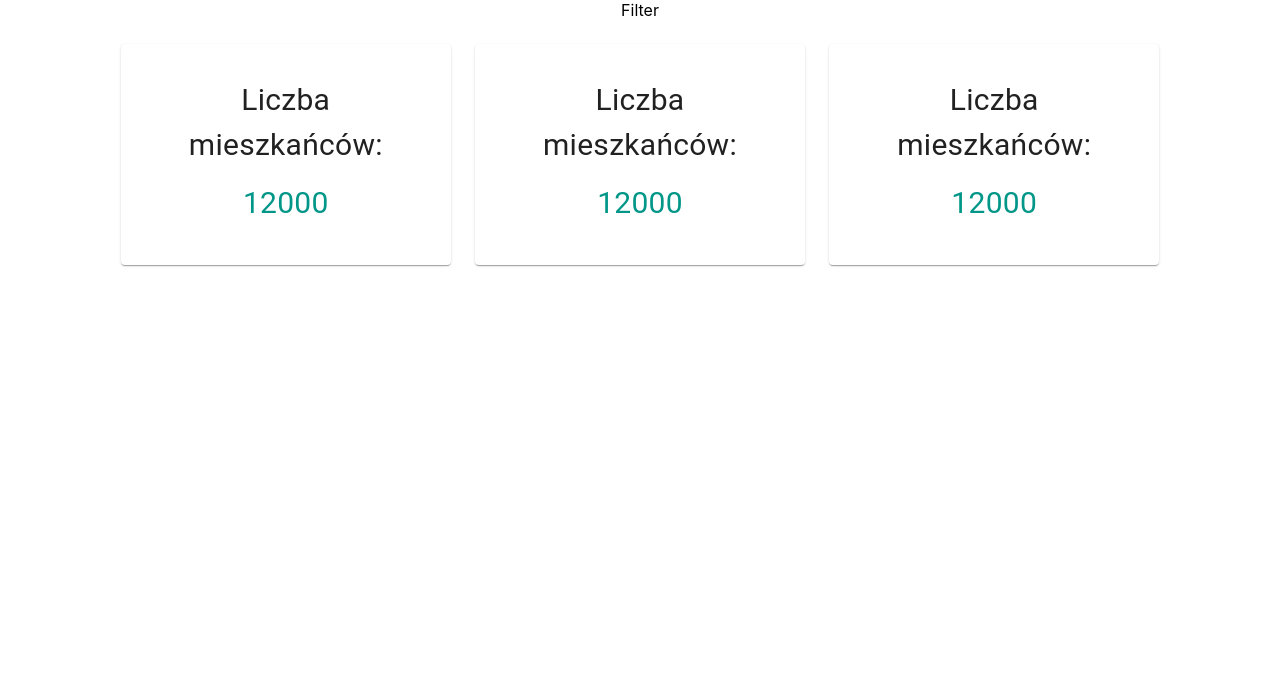
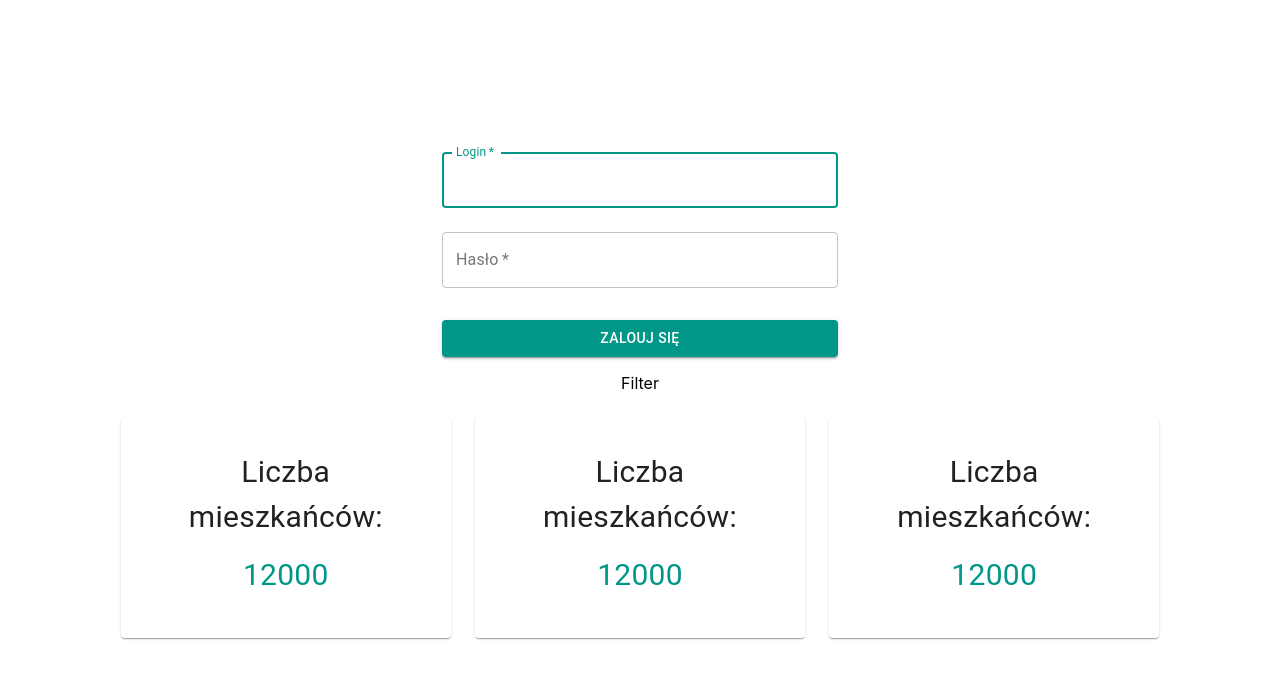
Before and after one commit to scrum-team-project/scrum-proj, a React (Create React App) app in the folder frontend/: page / in a window 1280 px wide. Shown: the top 678 px of the page. Built offline with nearby package versions, Linux system fonts and the light colour scheme; what redux-api-middleware would draw is missing.

Commit message:
asfsafsa

```diff
--- a/frontend/src/App.js
+++ b/frontend/src/App.js
@@ -5,7 +5,7 @@ import Summary from "./ui/Summary/Summary";
 function App() {
     return (
         <div className="App">
-            {/* <LoginForm/> */}
+            <LoginForm/>
             <Summary />
         </div>
     );
```
